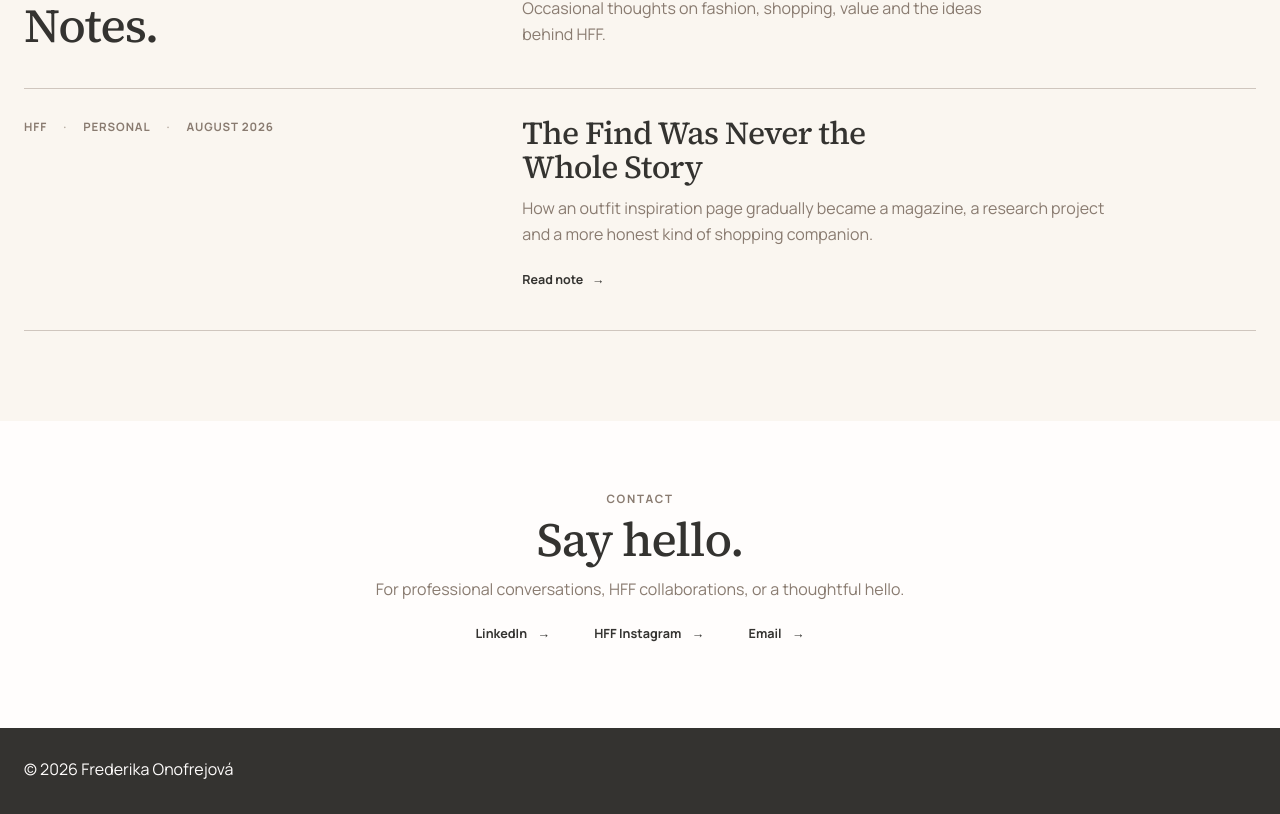
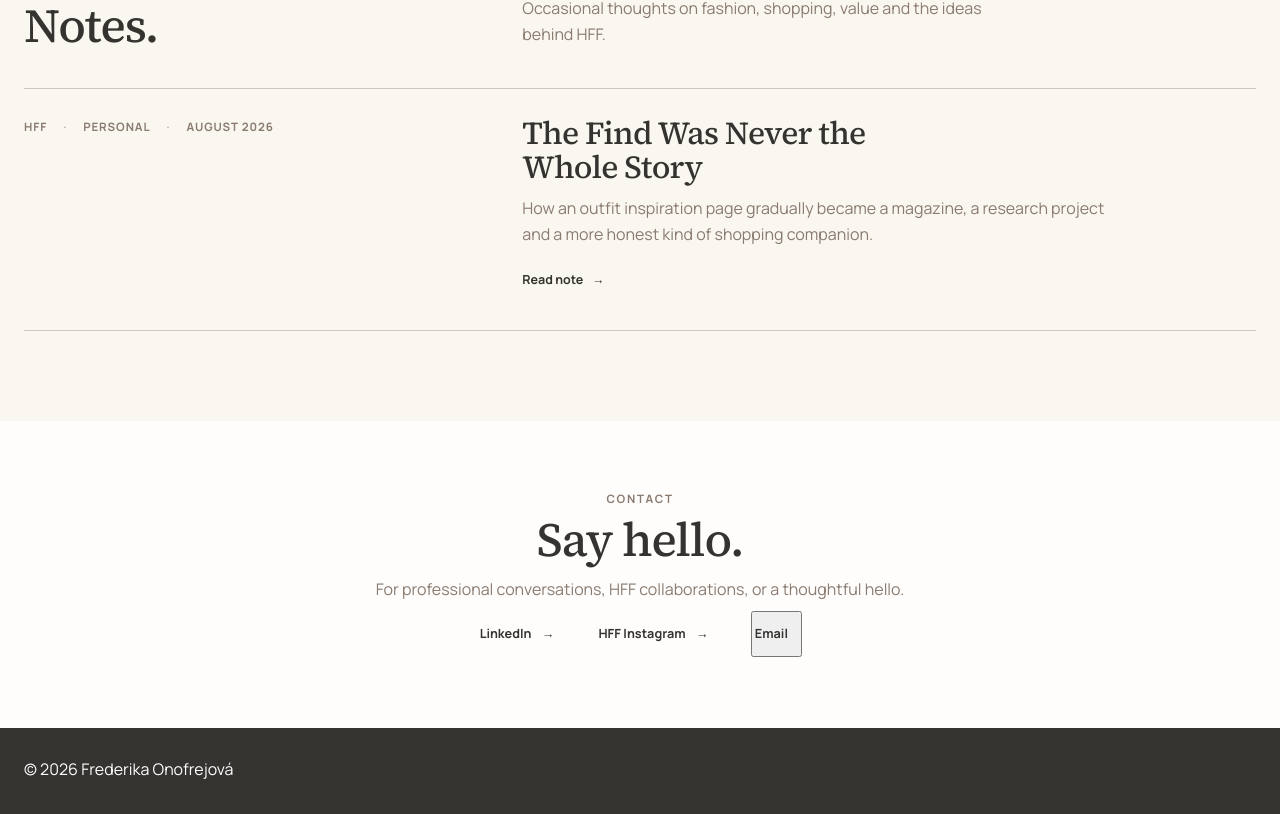
Before and after one commit to frederikao/frederikao, a Next.js app: page / in a window 1280 px wide. Shown: the part 2386-3200 px from the top of the page. Built offline with nearby package versions, Linux system fonts and the light colour scheme.

Commit message:
feat: replace contact mailto link with copy action

```diff
--- a/components/home-sections.tsx
+++ b/components/home-sections.tsx
@@ -1,4 +1,5 @@
 import { AnimatedReveal } from "@/components/animated-reveal";
+import { CopyEmail } from "@/components/copy-email";
 import { NotePreview } from "@/components/note-preview";
 import { PortraitImage } from "@/components/portrait-image";
 import { SectionLabel } from "@/components/section-label";
@@ -146,7 +147,7 @@ export function ContactSection() {
         <div className="contact__links">
           <TextLink href={siteContent.social.linkedin} external>LinkedIn</TextLink>
           <TextLink href={siteContent.social.hffInstagram} external>HFF Instagram</TextLink>
-          <TextLink href={`mailto:${siteContent.email}`}>Email</TextLink>
+          <CopyEmail email={siteContent.email} />
         </div>
       </AnimatedReveal>
     </section>
```
